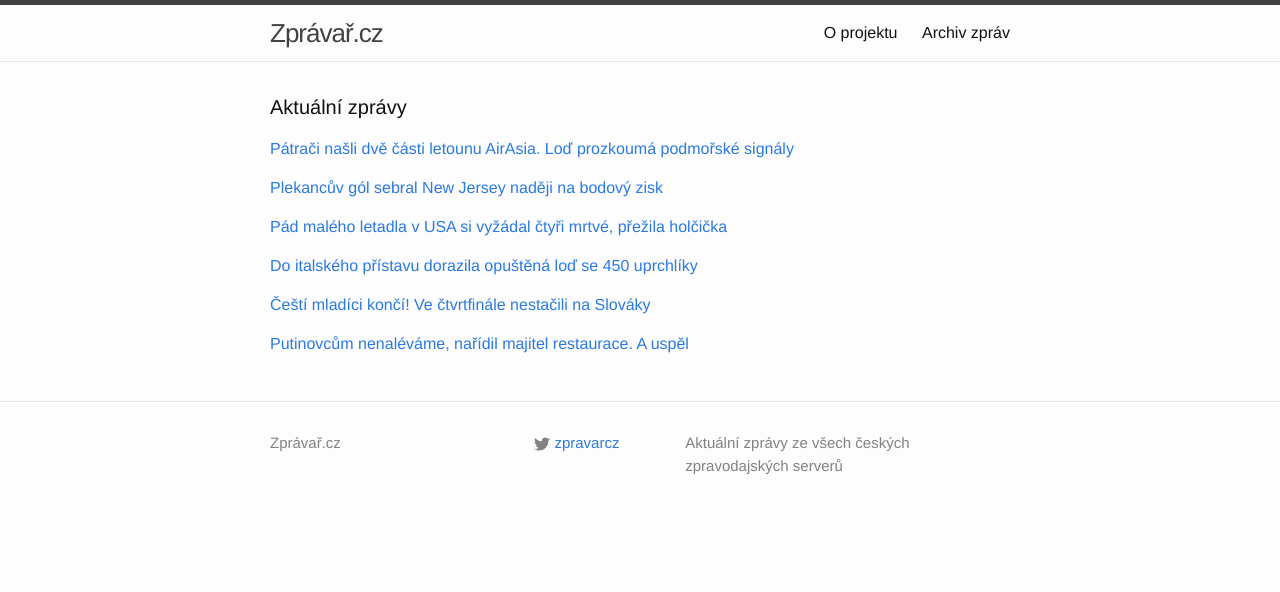
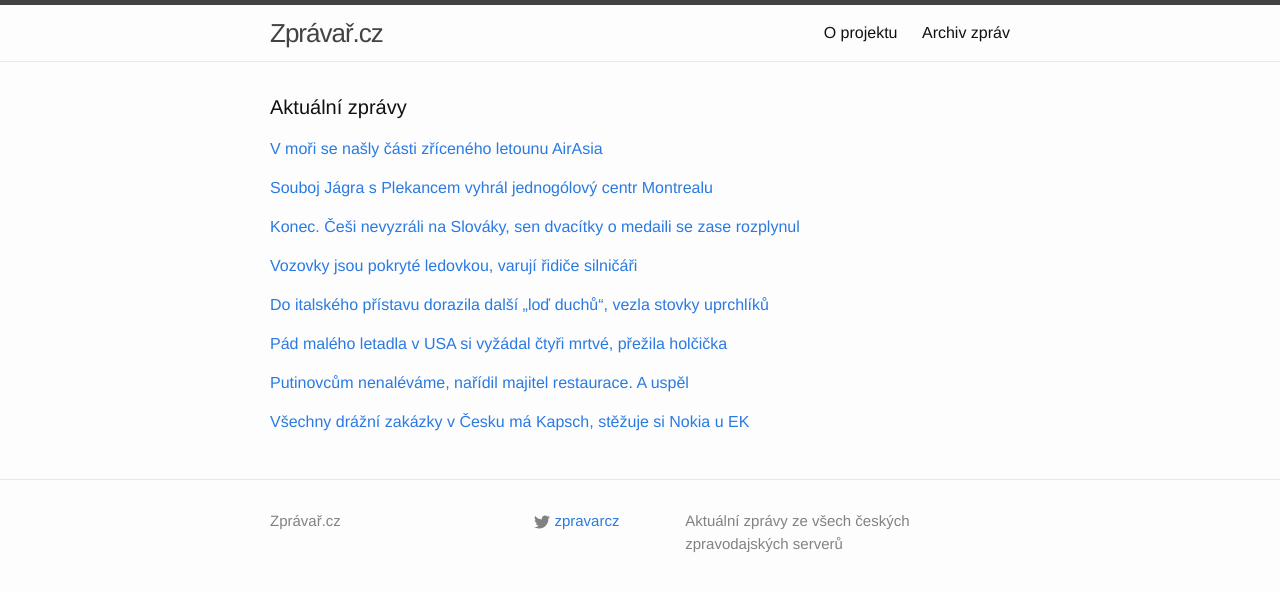
Before and after one commit to adliska/zpravar, a Jekyll site: the page built from index.html, in a window 1280 px wide. Shown: the top 592 px of the page. Built offline with Jekyll 4.4.1, drawn with Linux system fonts in a browser that asks for light colours.

Commit message:
zpravar news update

```diff
--- a/index.html
+++ b/index.html
@@ -5,9 +5,11 @@ layout: default
 <div class="home">
     <h1 class="page-heading">Aktuální zprávy</h1>
 
-<p><a href="javascript:;" onclick="toggle_visibility('zpravy0')">Pátrači našli dvě části letounu AirAsia. Loď prozkoumá podmořské signály</a></p>
+<p><a href="javascript:;" onclick="toggle_visibility('zpravy0')">V moři se našly části zříceného letounu AirAsia</a></p>
 <div id="zpravy0" style="display:none">
 <ul>
+<li><a href=http://www.tyden.cz/rubriky/zahranici/asie-a-oceanie/v-mori-se-nasly-casti-zriceneho-letounu-airasia_328968.html>V moři se našly části zříceného letounu AirAsia - www.tyden.cz</a></li>
+<li><a href=http://www.lidovky.cz/patraci-tymy-zrejme-nasly-dve-casti-indoneskeho-letounu-airasia-pxa-/zpravy-svet.aspx?c=A150103_084707_ln_zahranici_mct>Pátrací týmy zřejmě našly dvě části indonéského letounu AirAsia  - www.lidovky.cz</a></li>
 <li><a href=http://zahranicni.ihned.cz/asie-a-pacifik-cina/c1-63327160-patraci-nasli-dve-casti-letounu-airasia-lod-prozkouma-podmorske-signaly>Pátrači našli dvě části letounu AirAsia. Loď prozkoumá podmořské signály - zahranicni.ihned.cz</a></li>
 <li><a href=http://zahranicni.ihned.cz/asie-a-pacifik-cina/c1-63327160-patraci-zrejme-nasli-dve-casti-letounu-airasia-lod-prozkouma-podmorske-signaly>Pátrači našli dvě části letounu AirAsia. Loď prozkoumá podmořské signály - zahranicni.ihned.cz</a></li>
 <li><a href=http://zpravy.e15.cz/zahranicni/udalosti/patraci-tymy-zrejme-nasly-dve-casti-indoneskeho-letounu-airasia-1149633>Pátrací týmy zřejmě našly dvě části indonéského letounu AirAsia - zpravy.e15.cz</a></li>
@@ -19,40 +21,62 @@ layout: default
 <li><a href=http://zpravy.aktualne.cz/zahranici/v-mori-se-nasly-casti-zriceneho-letounu-vytahli-na-30-obeti/r~5163aeb6930d11e49f60002590604f2e/>V moři se našly části zříceného letounu, vytáhli na 30 obětí - zpravy.aktualne.cz</a></li>
 <li><a href=http://www.rozhlas.cz/_zprava/patraci-tymy-zrejme-nasly-dve-casti-indoneskeho-letounu-airasia--1439057>Pátrací týmy zřejmě našly dvě části indonéského letounu AirAsia - www.rozhlas.cz</a></li>
 </ul>
-</div><p><a href="javascript:;" onclick="toggle_visibility('zpravy1')">Plekancův gól sebral New Jersey naději na bodový zisk</a></p>
+</div><p><a href="javascript:;" onclick="toggle_visibility('zpravy1')">Souboj Jágra s Plekancem vyhrál jednogólový centr Montrealu</a></p>
 <div id="zpravy1" style="display:none">
 <ul>
+<li><a href=http://www.tyden.cz/rubriky/sport/hokej/nhl/souboj-jagra-s-plekancem-vyhral-jednogolovy-centr-montrealu_328970.html>Souboj Jágra s Plekancem vyhrál jednogólový centr Montrealu - www.tyden.cz</a></li>
+<li><a href=http://www.rozhlas.cz/_zprava/hokejista-tomas-plekanec-pecetil-vyhru-montrealu-nad-new-jersey--1439060>Hokejista Tomáš Plekanec pečetil výhru Montrealu nad New Jersey - www.rozhlas.cz</a></li>
 <li><a href=http://www.sportovninoviny.cz/zpravy/plekancuv-gol-sebral-new-jersey-nadeji-na-bodovy-zisk/1164488>Plekancův gól sebral New Jersey naději na bodový zisk - www.sportovninoviny.cz</a></li>
 <li><a href=http://www.denik.cz/hokej/plekancuv-gol-sebral-new-jersey-nadeji-na-bodovy-zisk-20150103.html>Plekancův gól sebral New Jersey naději na bodový zisk - www.denik.cz</a></li>
 <li><a href=http://sport.aktualne.cz/jagr-a-spol-zase-ostrouhali-dorazil-je-plekancuv-gol/r~9ddaf7f0931111e4b6d20025900fea04/>Jágr a spol. zase ostrouhali, dorazil je Plekancův gól - sport.aktualne.cz</a></li>
 <li><a href=http://hokej.idnes.cz/plekanec-pojistil-vyhru-montrealu-dtw-/nhl.aspx?c=A150103_071623_nhl_Mkr>Plekanec pojistil výhru Montrealu v New Jersey, Jágr jednou asistoval - hokej.idnes.cz</a></li>
 </ul>
-</div><p><a href="javascript:;" onclick="toggle_visibility('zpravy2')">Pád malého letadla v USA si vyžádal čtyři mrtvé, přežila holčička</a></p>
+</div><p><a href="javascript:;" onclick="toggle_visibility('zpravy2')">Konec. Češi nevyzráli na Slováky, sen dvacítky o medaili se zase rozplynul</a></p>
 <div id="zpravy2" style="display:none">
+<ul>
+<li><a href=http://www.denik.cz/hokej/konec-cesi-nevyzrali-na-slovaky-sen-dvacitky-o-medaili-se-zase-rozplynul-2015010.html>Konec. Češi nevyzráli na Slováky, sen dvacítky o medaili se zase rozplynul - www.denik.cz</a></li>
+<li><a href=http://sport.lidovky.cz/ceska-dvacitka-na-ms-konci-podlehla-ve-ctvrtfinale-sr-0-3-p1b-/hokej.aspx?c=A150103_034152_ln-sport-hokej_oka>Opět bez medaile. Hokejoví junioři prohráli na MS 0:3 se Slováky  - sport.lidovky.cz</a></li>
+<li><a href=http://www.tyden.cz/rubriky/sport/hokej/reprezentace/medaile-nebude-cesti-mladici-nestacili-na-slovaky_328965.html>Medaile nebude! Čeští mladíci nestačili na Slováky - www.tyden.cz</a></li>
+<li><a href=http://www.tyden.cz/rubriky/sport/hokej/reprezentace/cesti-mladici-konci-ve-ctvrtfinale-nestacili-na-slovaky_328965.html>Čeští mladíci končí! Ve čtvrtfinále nestačili na Slováky - www.tyden.cz</a></li>
+<li><a href=http://www.rozhlas.cz/_zprava/ceska-hokejova-dvacitka-na-ms-konci-ve-ctvrtfinale-podlehla-slovensku-03--1439043>Česká hokejová dvacítka na MS končí, ve čtvrtfinále podlehla Slovensku 0:3 - www.rozhlas.cz</a></li>
+<li><a href=http://www.sportovninoviny.cz/zpravy/dvacitka-na-ms-konci-podlehla-ve-ctvrtfinale-slovensku/1164243>Dvacítka na MS končí, podlehla ve čtvrtfinále Slovensku - www.sportovninoviny.cz</a></li>
+</ul>
+</div><p><a href="javascript:;" onclick="toggle_visibility('zpravy3')">Vozovky jsou pokryté ledovkou, varují řidiče silničáři</a></p>
+<div id="zpravy3" style="display:none">
+<ul>
+<li><a href=http://zpravy.aktualne.cz/domaci/silnicari-varuji-na-severu-cech-pred-ledovkou/r~cbc83828931e11e498be002590604f2e/>Vozovky jsou pokryté ledovkou, varují řidiče silničáři - zpravy.aktualne.cz</a></li>
+<li><a href=http://zpravy.idnes.cz/silnice-jsou-misty-namrzle-dd9-/domaci.aspx?c=A150103_082441_domaci_zt>Silnice v Česku přes noc namrzaly. Místy leží zledovatělý sníh - zpravy.idnes.cz</a></li>
+<li><a href=http://www.novinky.cz/domaci/357721-na-semilsku-a-jablonecku-hrozi-ledovka-silnice-namrzaji-i-jinde.html>Na Semilsku a Jablonecku hrozí ledovka, silnice namrzají i jinde - www.novinky.cz</a></li>
+<li><a href=http://www.ceskenoviny.cz/zpravy/zpravy/na-silnicich-v-noci-misty-snezilo-jinde-silnice-namrzaly/1164492>Na silnicích v noci místy sněžilo, jinde silnice namrzaly - www.ceskenoviny.cz</a></li>
+<li><a href=http://www.denik.cz/z_domova/nektere-silnice-mohou-namrzat-silnicari-doporucuji-opatrnost-20150103.html>Některé silnice mohou namrzat. Silničáři doporučují opatrnost - www.denik.cz</a></li>
+</ul>
+</div><p><a href="javascript:;" onclick="toggle_visibility('zpravy4')">Do italského přístavu dorazila další „loď duchů“, vezla stovky uprchlíků</a></p>
+<div id="zpravy4" style="display:none">
+<ul>
+<li><a href=http://zpravy.e15.cz/zahranicni/udalosti/do-italskeho-pristavu-dorazila-dalsi-lod-duchu-vezla-stovky-uprchliku-1149637>Do italského přístavu dorazila další „loď duchů“, vezla stovky uprchlíků - zpravy.e15.cz</a></li>
+<li><a href=http://www.ceskenoviny.cz/zpravy/zpravy/do-italskeho-pristavu-dorazila-opustena-lod-se-450-uprchliky/1164474>Do italského přístavu dorazila opuštěná loď se 450 uprchlíky - www.ceskenoviny.cz</a></li>
+<li><a href=http://zpravy.idnes.cz/do-italskeho-pristavu-dorazila-opustena-lod-se-450-uprchliky-pq3-/zahranicni.aspx?c=A150103_072156_zahranicni_zt>Do italského přístavu dorazila opuštěná loď se 450 uprchlíky - zpravy.idnes.cz</a></li>
+<li><a href=http://www.ceskatelevize.cz/ct24/svet/296991-lod-duchu-dorazila-do-pristavu-na-palube-jsou-stovky-bezencu/>"Loď duchů" dorazila do přístavu, na palubě jsou stovky běženců - www.ceskatelevize.cz</a></li>
+</ul>
+</div><p><a href="javascript:;" onclick="toggle_visibility('zpravy5')">Pád malého letadla v USA si vyžádal čtyři mrtvé, přežila holčička</a></p>
+<div id="zpravy5" style="display:none">
 <ul>
 <li><a href=http://www.ceskenoviny.cz/zpravy/zpravy/pad-maleho-letadla-v-usa-si-vyzadal-ctyri-mrtve-prezila-holcicka/1164485>Pád malého letadla v USA si vyžádal čtyři mrtvé, přežila holčička - www.ceskenoviny.cz</a></li>
 <li><a href=http://zpravy.aktualne.cz/zahranici/pad-letadla-si-vyzadal-ctyri-mrtve-sedmileta-divka-prezila/r~7e9b352c931511e4b98c002590604f2e/>Pád letadla si vyžadal čtyři mrtvé, sedmiletá dívka přežila - zpravy.aktualne.cz</a></li>
 <li><a href=http://www.novinky.cz/zahranicni/amerika/357718-pad-maleho-letadla-v-kentucky-prezila-sedmileta-holcicka-po-nehode-sla-domu.html>Pád malého letadla v Kentucky přežila sedmiletá holčička. Po nehodě šla domů - www.novinky.cz</a></li>
 </ul>
-</div><p><a href="javascript:;" onclick="toggle_visibility('zpravy3')">Do italského přístavu dorazila opuštěná loď se 450 uprchlíky</a></p>
-<div id="zpravy3" style="display:none">
-<ul>
-<li><a href=http://www.ceskenoviny.cz/zpravy/zpravy/do-italskeho-pristavu-dorazila-opustena-lod-se-450-uprchliky/1164474>Do italského přístavu dorazila opuštěná loď se 450 uprchlíky - www.ceskenoviny.cz</a></li>
-<li><a href=http://zpravy.idnes.cz/do-italskeho-pristavu-dorazila-opustena-lod-se-450-uprchliky-pq3-/zahranicni.aspx?c=A150103_072156_zahranicni_zt>Do italského přístavu dorazila opuštěná loď se 450 uprchlíky - zpravy.idnes.cz</a></li>
-<li><a href=http://www.ceskatelevize.cz/ct24/svet/296991-lod-duchu-dorazila-do-pristavu-na-palube-jsou-stovky-bezencu/>"Loď duchů" dorazila do přístavu, na palubě jsou stovky běženců - www.ceskatelevize.cz</a></li>
-</ul>
-</div><p><a href="javascript:;" onclick="toggle_visibility('zpravy4')">Čeští mladíci končí! Ve čtvrtfinále nestačili na Slováky</a></p>
-<div id="zpravy4" style="display:none">
-<ul>
-<li><a href=http://www.tyden.cz/rubriky/sport/hokej/reprezentace/cesti-mladici-konci-ve-ctvrtfinale-nestacili-na-slovaky_328965.html>Čeští mladíci končí! Ve čtvrtfinále nestačili na Slováky - www.tyden.cz</a></li>
-<li><a href=http://www.rozhlas.cz/_zprava/ceska-hokejova-dvacitka-na-ms-konci-ve-ctvrtfinale-podlehla-slovensku-03--1439043>Česká hokejová dvacítka na MS končí, ve čtvrtfinále podlehla Slovensku 0:3 - www.rozhlas.cz</a></li>
-<li><a href=http://www.sportovninoviny.cz/zpravy/dvacitka-na-ms-konci-podlehla-ve-ctvrtfinale-slovensku/1164243>Dvacítka na MS končí, podlehla ve čtvrtfinále Slovensku - www.sportovninoviny.cz</a></li>
-</ul>
-</div><p><a href="javascript:;" onclick="toggle_visibility('zpravy5')">Putinovcům nenaléváme, nařídil majitel restaurace. A uspěl</a></p>
-<div id="zpravy5" style="display:none">
+</div><p><a href="javascript:;" onclick="toggle_visibility('zpravy6')">Putinovcům nenaléváme, nařídil majitel restaurace. A uspěl</a></p>
+<div id="zpravy6" style="display:none">
 <ul>
 <li><a href=http://echo24.cz/a/wGHFb>Putinovcům nenaléváme, nařídil majitel restaurace. A uspěl - echo24.cz</a></li>
 <li><a href=http://www.tyden.cz/rubriky/zahranici/evropa/restaurace-zakazala-vstup-putinovym-fandum-zajem-stoupl_328967.html>Restaurace zakázala vstup Putinovým fandům. Zájem stoupl - www.tyden.cz</a></li>
 <li><a href=http://zpravy.aktualne.cz/zahranici/majitel-restaurace-zakazal-vstup-fandum-putina-zajem-stoupl/r~a1f250fe931111e4aff10025900fea04/>Majitel restaurace zakázal vstup fandům Putina. Zájem stoupl - zpravy.aktualne.cz</a></li>
 </ul>
+</div><p><a href="javascript:;" onclick="toggle_visibility('zpravy7')">Všechny drážní zakázky v Česku má Kapsch, stěžuje si Nokia u EK</a></p>
+<div id="zpravy7" style="display:none">
+<ul>
+<li><a href=http://zpravy.e15.cz/byznys/doprava-a-logistika/vsechny-drazni-zakazky-v-cesku-ma-kapsch-stezuje-si-nokia-u-ek-1149639>Všechny drážní zakázky v Česku má Kapsch, stěžuje si Nokia u EK - zpravy.e15.cz</a></li>
+<li><a href=http://zpravy.aktualne.cz/domaci/nokia-si-v-bruselu-stezuje-ze-zakazky-v-cesku-vyhral-kapsch/r~7787cb34931411e4b98c002590604f2e/>Nokia si v Bruselu stěžuje, že zakázky v Česku vyhrál Kapsch - zpravy.aktualne.cz</a></li>
+<li><a href=http://www.financninoviny.cz/zpravodajstvi/zpravy/nokia-si-u-ek-stezuje-ze-vsechny-drazni-zakazky-ma-kapsch/1164481>Nokia si u EK stěžuje, že všechny drážní zakázky má Kapsch - www.financninoviny.cz</a></li>
+</ul>
 </div></div>
```
